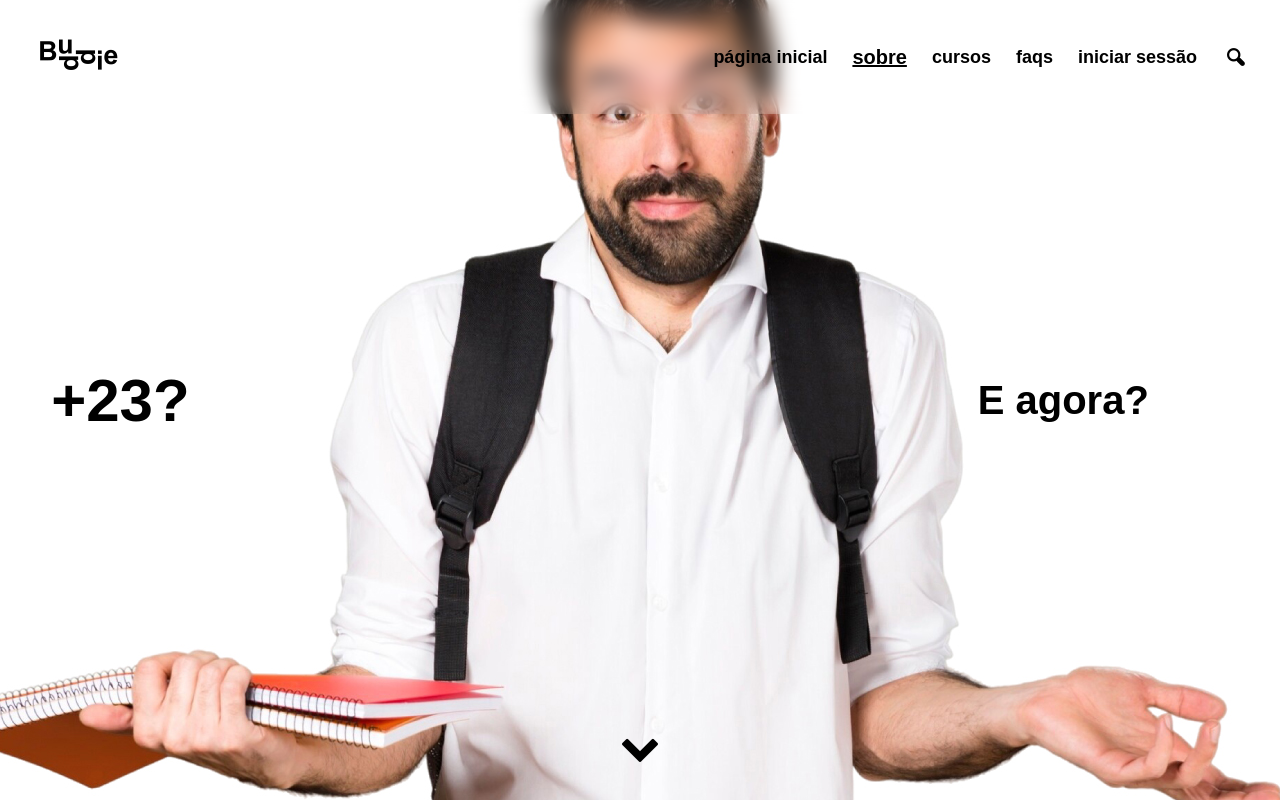
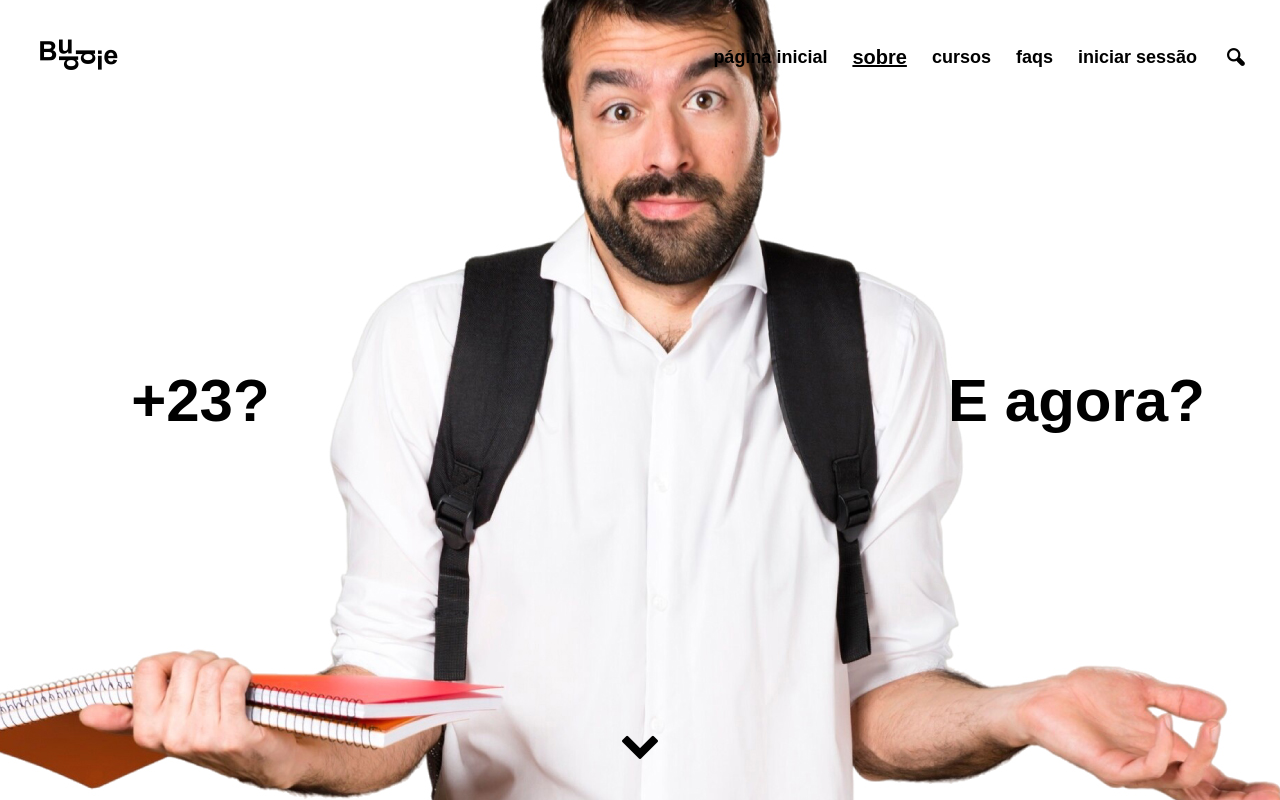
Before and after one commit to buddie-project/buddie-frontend, a React (Vite) app: page /sobre in a window 1280 px wide. Shown: the top 800 px of the page. Built offline with nearby package versions, Linux system fonts and the light colour scheme; no server answers; a web font is replaced by a local one.

Commit message:
Refactor About component: enhance layout, improve scroll behavior, and update responsive styles

```diff
--- a/src/pages/About.jsx
+++ b/src/pages/About.jsx
@@ -9,16 +9,18 @@ function About() {
         if (!scrollDownButton) return;
 
         const handleClick = () => {
-            const targetPosition = window.innerHeight;
-            document.body.scrollTo({
-                top: targetPosition,
-                behavior: 'smooth'
-            })
+            const nextSection = document.querySelector('.about-section');
+            nextSection?.scrollIntoView({ behavior: 'smooth' });
         };
 
         scrollDownButton.addEventListener('click', handleClick);
 
         return () => scrollDownButton.removeEventListener('click', handleClick);
+    }, []);
+
+    useEffect(() => {
+        document.body.classList.add('about-page');
+        return () => document.body.classList.remove('about-page');
     }, []);
 
     return (
--- a/src/style/About.css
+++ b/src/style/About.css
@@ -3,11 +3,17 @@
 }
 
 body, html {
+    min-height: 100%;
     overflow-x: hidden;
     overflow-y: auto;
 }
 
+.about-page {
+    height: auto;
+}
+
 .about-hero {
+    position: relative;
     height: 100vh;
     display: flex;
     align-items: center;
@@ -15,7 +21,6 @@ body, html {
     padding: 4vw;
     z-index: 1;
     font-family: "Futura Std", sans-serif;
-    overflow: hidden;
     background: url('/images/student-about.jpg') no-repeat center center;
 }
 
@@ -31,6 +36,7 @@ body, html {
 }
 
 .about {
+    font-size: 60px;
     width: 100%;
     display: flex;
     justify-content: space-between;
@@ -38,16 +44,14 @@ body, html {
     z-index: 1;
 }
 
-.age {
-    font-size: 60px;
+.about .age {
     font-weight: bold;
     margin-left: 5rem;
 }
 
 .what-now {
-    font-size: 40px;
     font-weight: bold;
-    margin-right: 5rem;
+    margin-right: 1.5rem;
 }
 
 .about-section {
@@ -61,7 +65,8 @@ body, html {
     padding-top: 50px;
     padding-bottom: 100px;
 }
-.section-text{
+
+.section-text {
     flex: 1.6;
 }
 
@@ -91,7 +96,7 @@ body, html {
     align-content: center;
     flex-wrap: wrap;
     background: #E67700;
-    box-shadow: 0 2px 8px rgba(0,0,0,0.1);
+    box-shadow: 0 2px 8px rgba(0, 0, 0, 0.1);
     max-width: 350px;
     flex: 1;
     width: 462px;
@@ -115,7 +120,7 @@ body, html {
 }
 
 .scroll-down {
-    position: fixed;
+    position: absolute;
     bottom: 40px;
     left: 50%;
     transform: translateX(-50%);
@@ -133,7 +138,7 @@ body, html {
     padding: 20px 20px;
     left: 0;
     top: auto;
-    box-shadow: 0 -2px 8px rgba(0,0,0,0.1);
+    box-shadow: 0 -2px 8px rgba(0, 0, 0, 0.1);
     backdrop-filter: blur(10px);
     z-index: 2;
     bottom: 0;
@@ -157,7 +162,7 @@ body, html {
     color: #666;
 }
 
-@media (max-width: 1000px) {
+@media (max-width: 1200px) {
     .about-hero {
         flex-direction: column;
         align-items: center;
@@ -168,12 +173,13 @@ body, html {
         flex-direction: column;
         align-items: center;
         padding-top: 30rem;
-    }
 
         .age, .what-now {
             font-size: 40px;
             margin: 0;
         }
+    }
+
 
     .about-section h2 {
         font-size: 60px;
@@ -207,12 +213,13 @@ body, html {
         padding-top: 20rem;
         display: flex;
         flex-direction: column;
-    }
 
         .age, .what-now {
             font-size: 30px;
             margin: 0;
         }
+    }
+
 
     .about-section h2 {
         font-size: 40px;
--- a/src/style/App.css
+++ b/src/style/App.css
@@ -8,8 +8,8 @@ body, html {
 .nav{
     position: absolute;
     width: 100%;
-    background-color: rgba(255, 255, 255, 0.1);
-    backdrop-filter: blur(10px);
+    /*background-color: rgba(255, 255, 255, 0.1);*/
+    /*backdrop-filter: blur(10px);*/
     transition: background-color 0.3s ease, box-shadow 0.3s ease;
     display: flex;
     justify-content: space-between;
```
Lines whose indentation alone changed are shown as unchanged.
